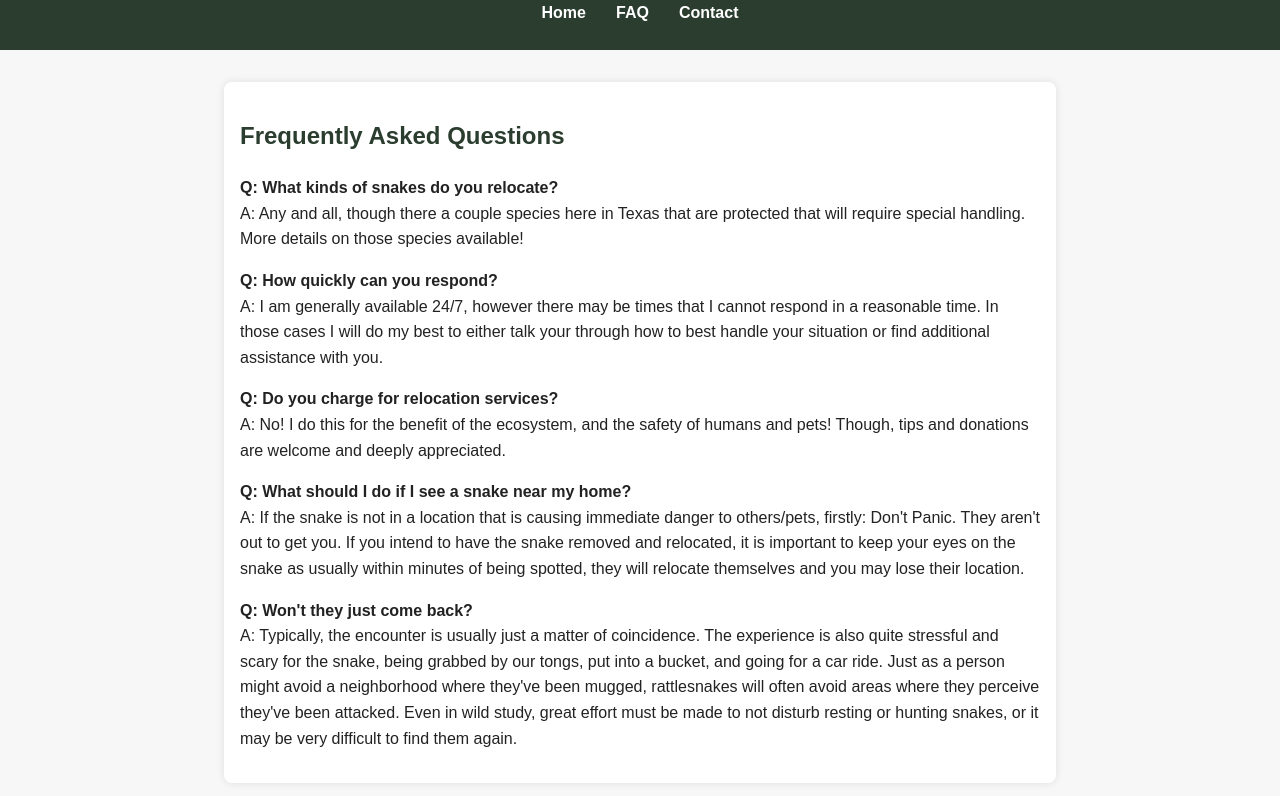
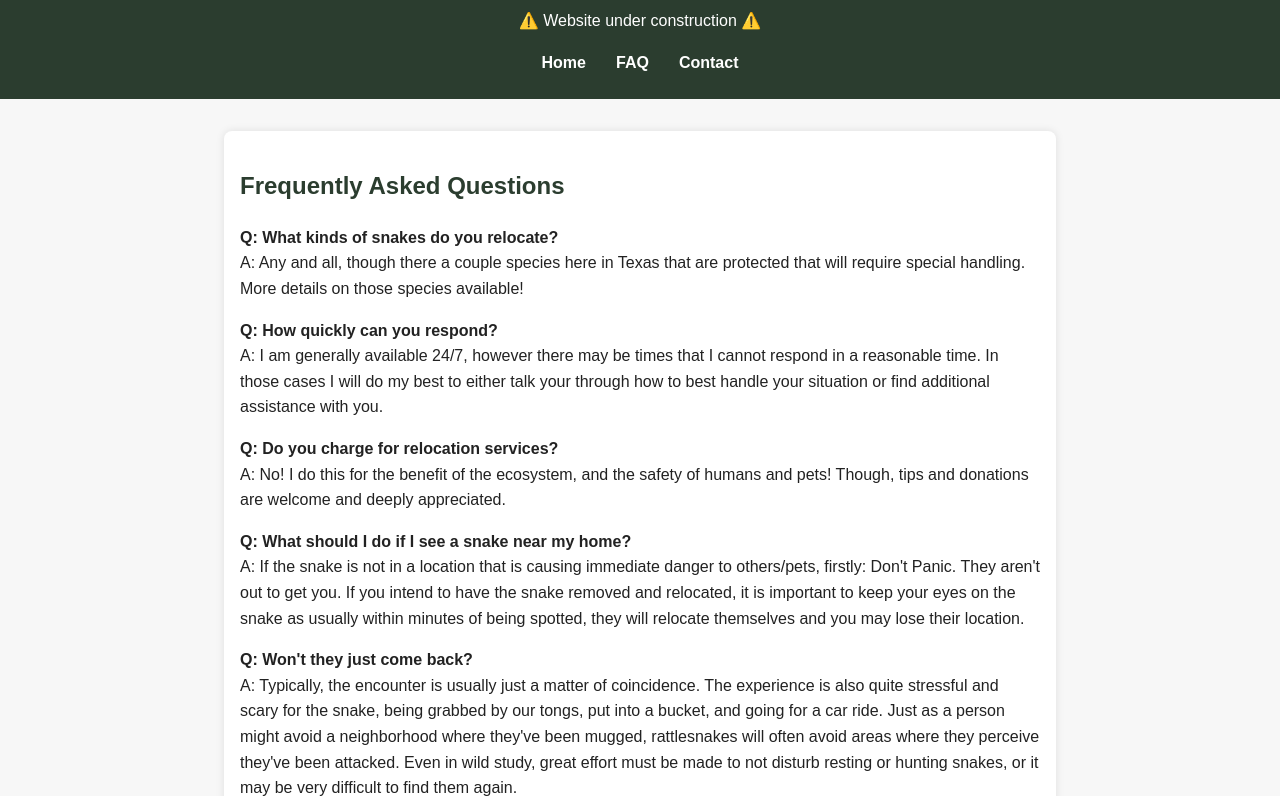
Before and after one commit to lokianbuir/runestonereptiles, a plain HTML site: page faqs.html in a window 1280 px wide. Shown: the part 83-879 px from the top of the page. Drawn offline with Linux system fonts and the light colour scheme.

Commit message:
Update faqs.html

```diff
--- a/faqs.html
+++ b/faqs.html
@@ -76,6 +76,7 @@
 <body>
   <header>
     <h1>Runestone Reptile Solutions</h1>
+    <p>⚠️ Website under construction ⚠️</p>
     <nav>
       <a href="index.html">Home</a>
       <a href="faq.html">FAQ</a>
```
